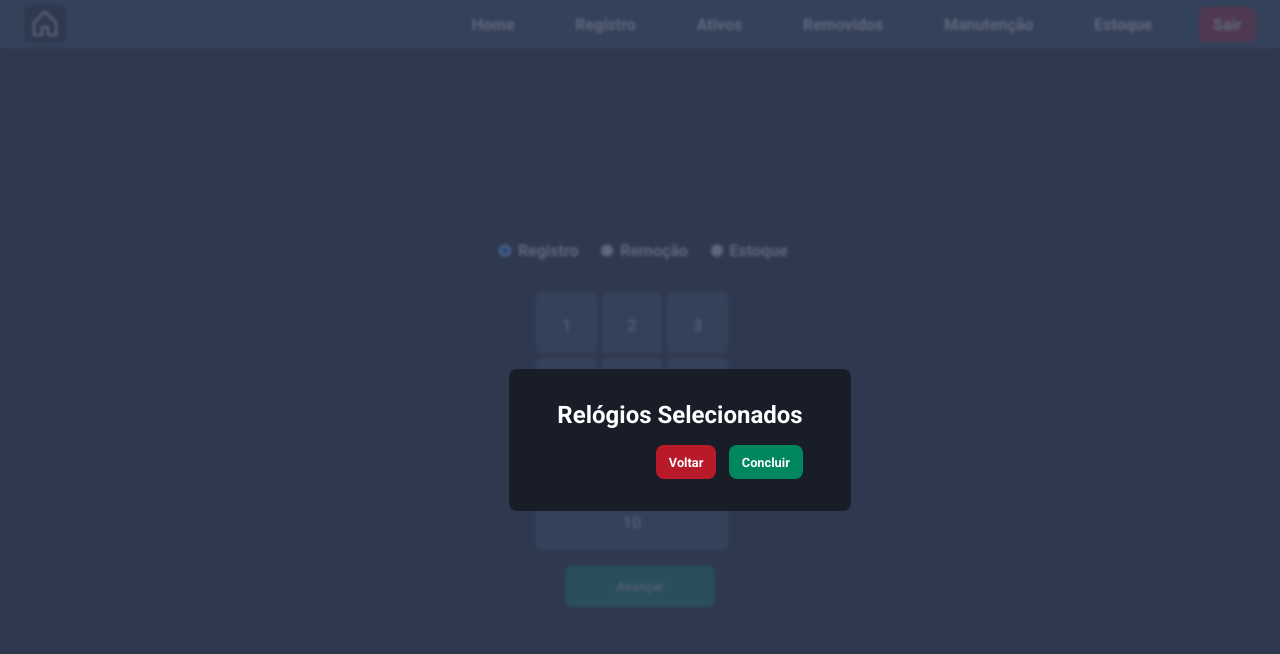
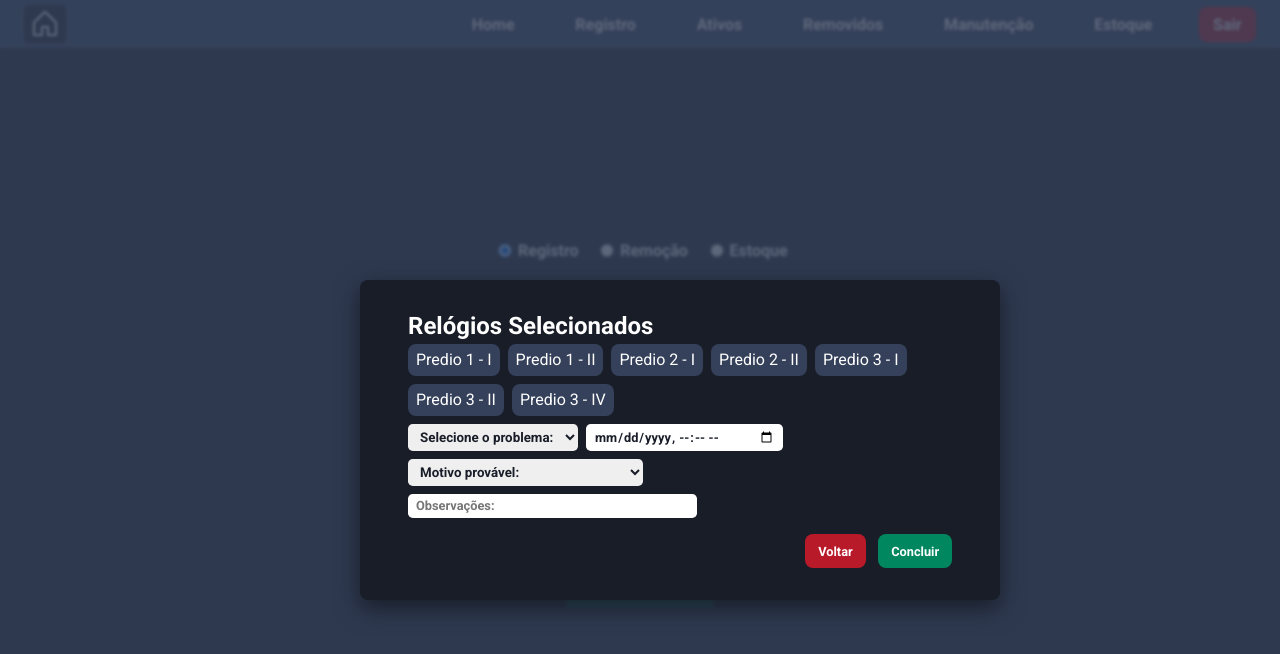
Before and after one commit to Jonatas-JS/Controle-de-Relogio-de-Ponto, a React (Vite) app: page /home in a window 1280 px wide. Both pictures are taken after a click on the button "Avançar". Shown: the top 654 px of the page. Built offline with nearby package versions, Linux system fonts and the light colour scheme.

Commit message:
CSS modal REPs selected

```diff
--- a/src/pages/home/Home.jsx
+++ b/src/pages/home/Home.jsx
@@ -21,6 +21,14 @@ export function Home() {
     const prediosList = [1, 2, 3, 4, 5, 6, 7, 8, 9, 10]
 
     const REPs = [
+        {
+            predio: 1,
+            coletor: '',
+            descricao: 'Predio 1 - I',
+            rep: 'I',
+            ip: '',
+            gr_acesso: '',
+        },
         {
             predio: 1,
             coletor: '',
@@ -209,9 +217,35 @@ export function Home() {
                 contentLabel="Relógios Selecionados"
             >
                 <h2>Relógios Selecionados</h2>
-                <ul>
-                    {setRepsSelected}
+                <ul className={styles.REPsInModalList}>
+                    {REPs.map((relogio) => {
+                        return (
+                            <li key={Math.random}>{relogio.descricao}</li>
+                        )
+                    })}
                 </ul>
+
+                <div className={styles.modalRepOptions}>
+                    <form>
+                        <select className={styles.selectProblemaRep}>
+                            <option disabled selected>Selecione o problema:</option>
+                            <option>Bloqueado</option>
+                            <option>Ticket pendente</option>
+                        </select>
+
+                        <input type='datetime-local' />
+
+                        <select className={styles.selectMotivoProvavelRep}>
+                            <option disabled selected>Motivo provável:</option>
+                            <option>Cabo frouxo</option>
+                            <option>Desligamento</option>
+                            <option>Desligamento / Queda de energia</option>
+                            <option>Forçamento da saída do Ticket</option>
+                        </select>
+
+                        <input type='text' placeholder='Observações:' />
+                    </form>
+                </div>
 
                 <div className={styles.footerBarOptions}>
                     <div className={styles.closeModalButton}>
--- a/src/pages/home/Home.module.css
+++ b/src/pages/home/Home.module.css
@@ -91,12 +91,14 @@
 
 /* -----------MODAL RELOGIOS SELECIONADOS----------- */
 .modalRepSelected {
+    max-width: 50vw;
     position: relative;
     inset: 2.5rem;
     border-radius: .5rem;
     padding: 2rem 3rem;
     color: var(--white);
     background-color: var(--blue-900);
+    box-shadow: 0 .5rem 1.5rem var(--blue-900);
 }
 .footerBarOptions {
     margin-top: 1rem;
@@ -121,3 +123,46 @@
     border-radius: .5rem;
     cursor: pointer;
 }
+
+/* -----------LIST DE REPS SELECIONADOS----------- */
+.REPsInModalList {
+    display: flex;
+    flex-wrap: wrap;
+    gap: .5rem;
+    margin-top: .3rem;
+    list-style: none;
+}
+.REPsInModalList li {
+    /* margin-top: .5rem; */
+    line-height: 1rem;
+    padding: .5rem;
+    border-radius: .5rem;
+    background-color: var(--blue-700);
+}
+.modalRepOptions {
+    max-width: 40vw;
+    margin-top: .5rem;
+}
+.modalRepOptions form {
+    display: flex;
+    flex-wrap: wrap;
+    gap: .5rem;
+}
+.modalRepOptions form select, .modalRepOptions form input {
+    /* line-height: 1.5rem; */
+    padding: .3rem .5rem;
+    color: var(--blue-900);
+    border: none;
+    border-radius: .3rem;
+    font-family: 'Roboto', sans-serif;
+    font-weight: bold;
+}
+.modalRepOptions form select:focus, .modalRepOptions form input:focus {
+    outline: none;
+    color: var(--blue-900);
+    font-family: 'Roboto', sans-serif;
+    font-weight: bold;
+}
+.modalRepOptions form input:last-child {
+    width: 22.6vw;
+}
```
